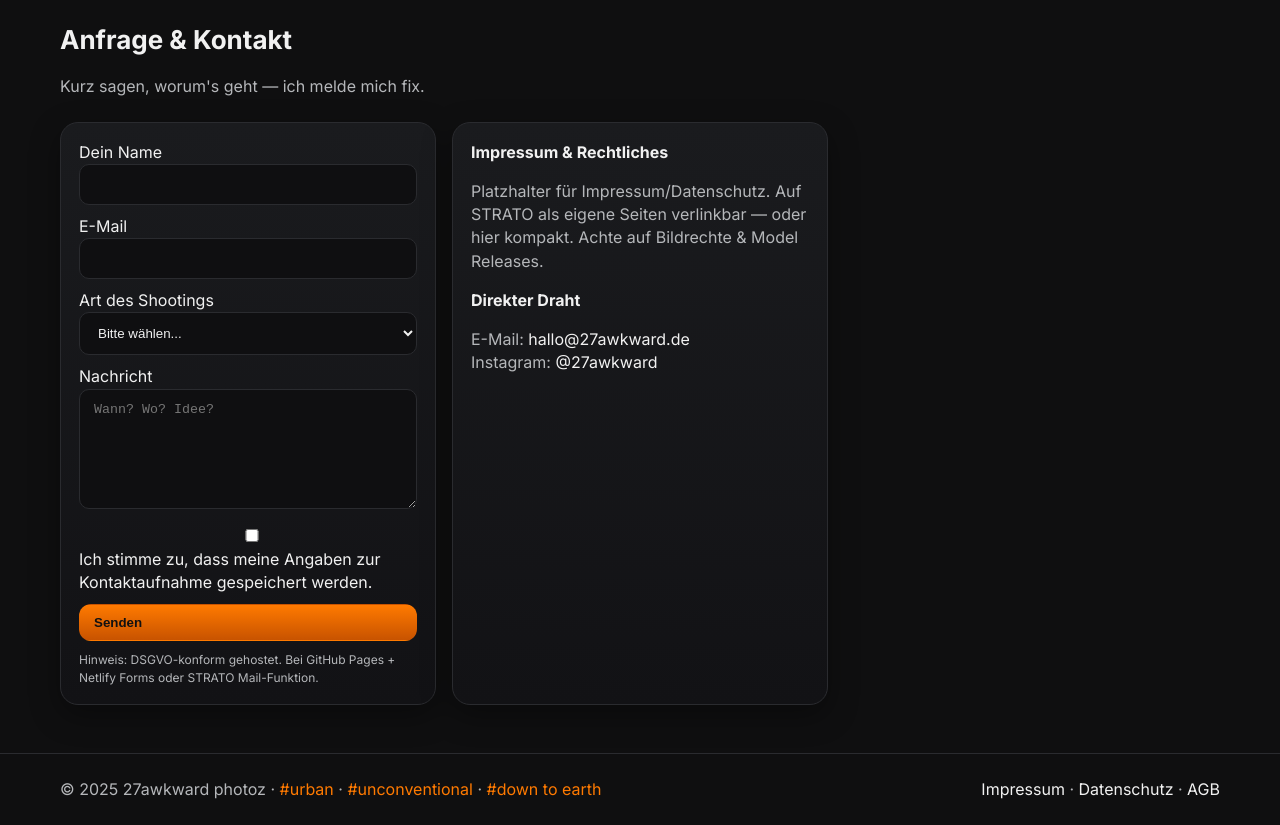
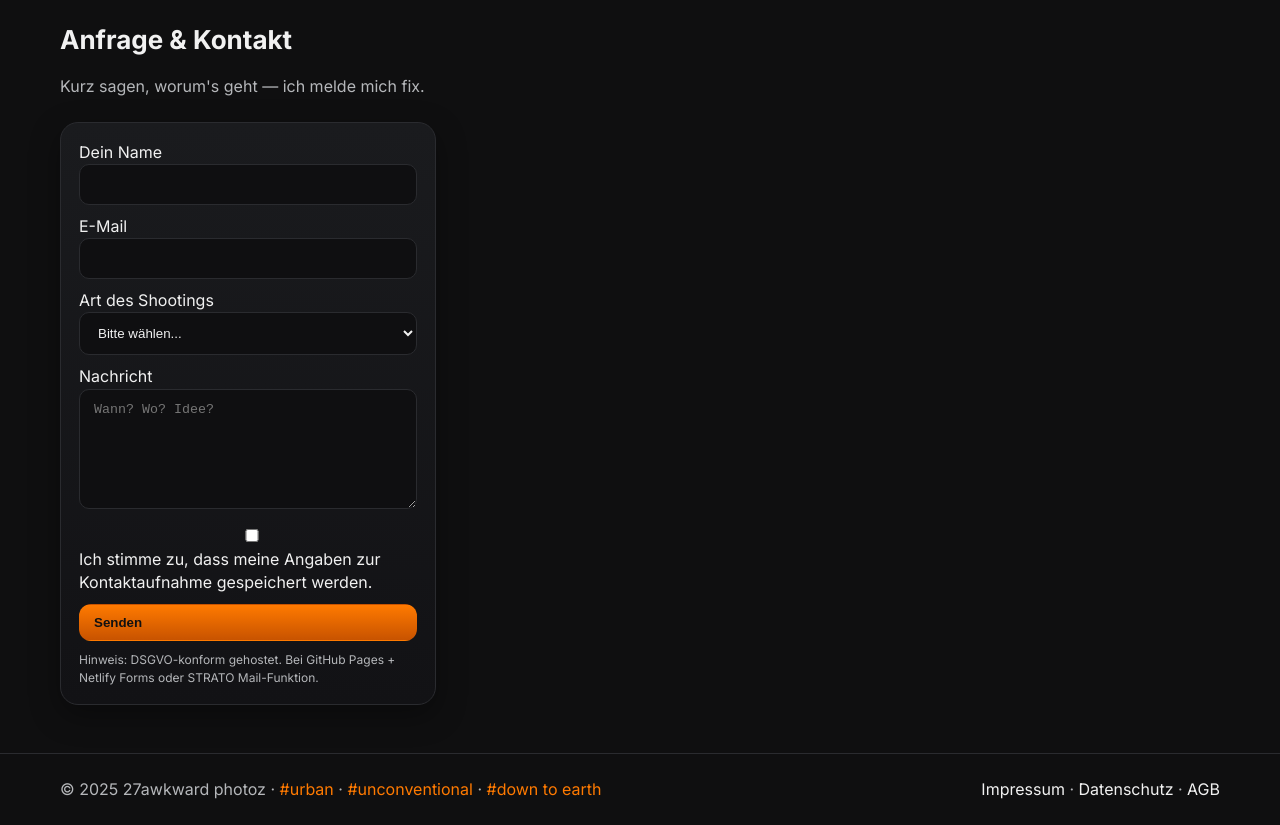
Before and after one commit to davissimo27/27awkward-photoz, a plain HTML site: page index.html in a window 1280 px wide. Shown: the part 3760-4585 px from the top of the page. Drawn offline with Linux system fonts and the light colour scheme.

Commit message:
Update index.html

```diff
--- a/index.html
+++ b/index.html
@@ -1989,12 +1989,7 @@
                             <div class="helper">Hinweis: DSGVO-konform gehostet. Bei GitHub Pages + Netlify Forms oder STRATO Mail-Funktion.</div>
                         </form>
                     </div>
-                    <div class="card scroll-animate">
-                        <h4>Impressum & Rechtliches</h4>
-                        <p class="muted">Platzhalter für Impressum/Datenschutz. Auf STRATO als eigene Seiten verlinkbar — oder hier kompakt. Achte auf Bildrechte & Model Releases.</p>
-                        <h4 style="margin-top:14px">Direkter Draht</h4>
-                        <p class="muted">E-Mail: <a href="mailto:hallo@27awkward.de">hallo@27awkward.de</a><br>Instagram: <a href="#">@27awkward</a></p>
-                    </div>
+
                 </div>
             </div>
         </section>
```
